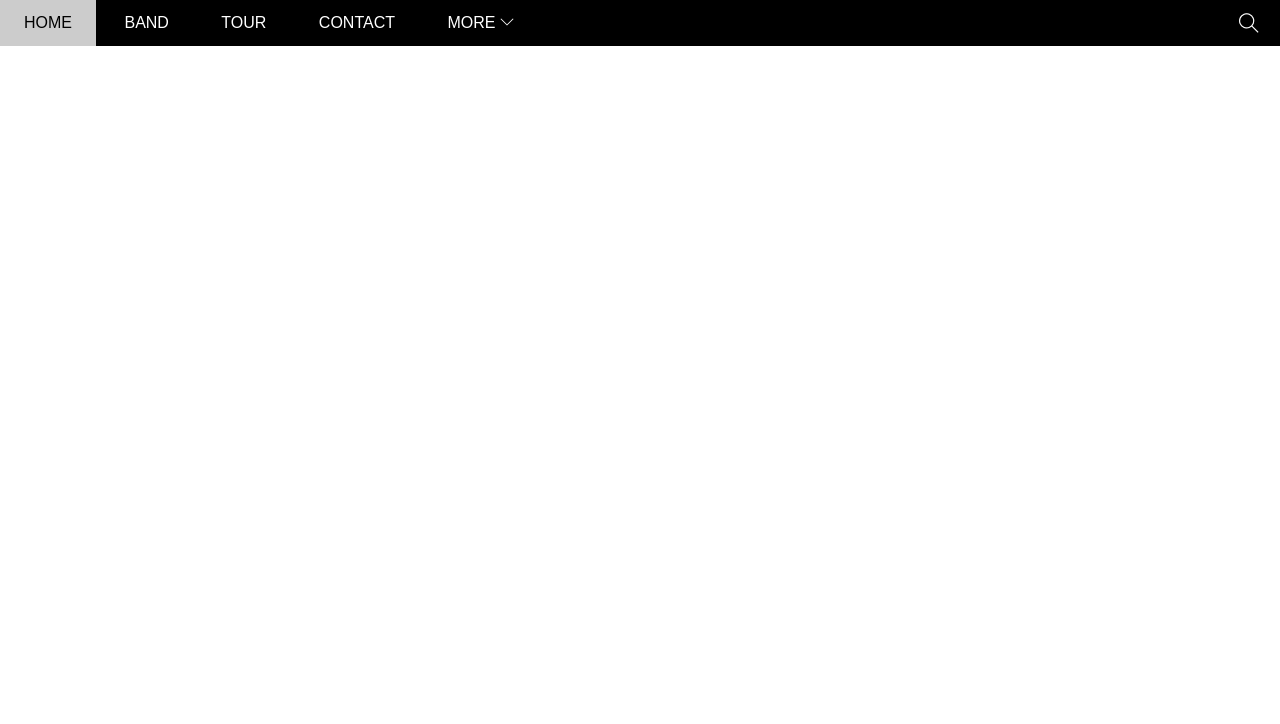
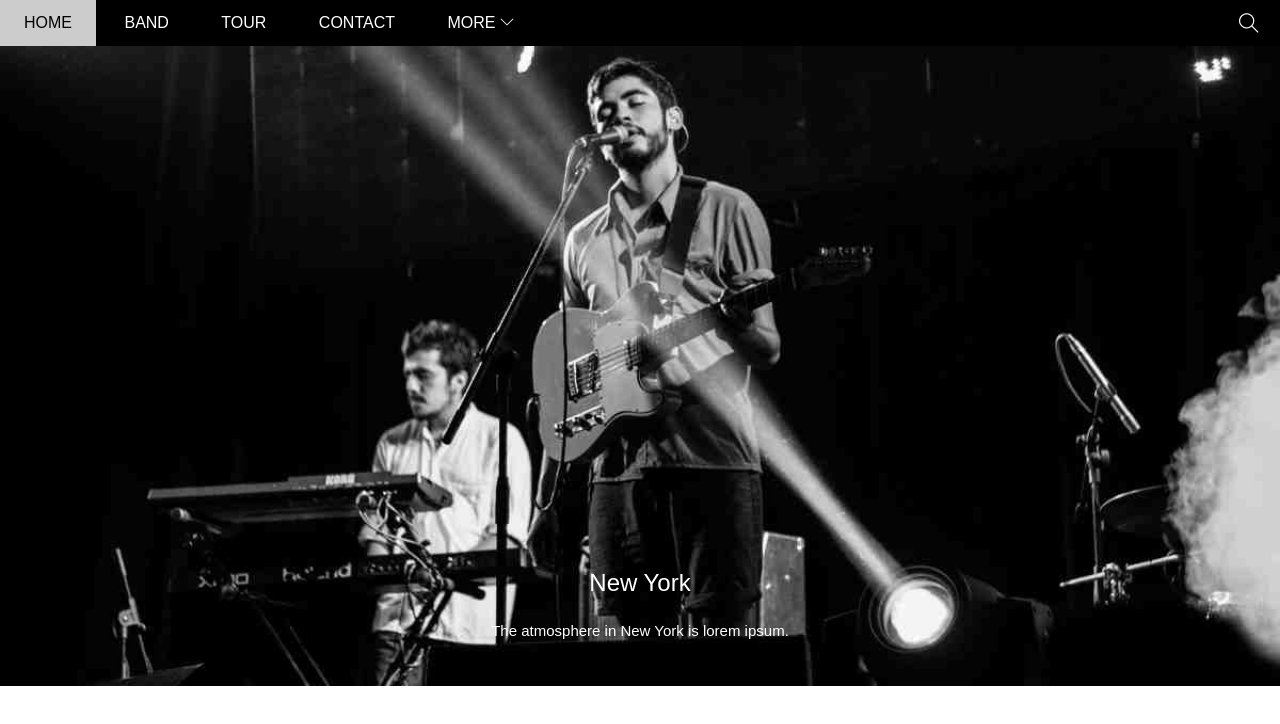
Before and after one commit to duongnhu10/F8_w3band, a plain HTML site: page index.html in a window 1280 px wide. Drawn offline with Linux system fonts and the light colour scheme.

Commit message:
update slider

```diff
--- a/assets/css/style.css
+++ b/assets/css/style.css
@@ -23,6 +23,8 @@ html {
   right: 0;
   height: 46px;
   background-color: #000;
+  z-index: 1;
+  /* header sẽ nổi lên slider */
 }
 
 #nav .subnav {
@@ -101,6 +103,41 @@ html {
   line-height: 46px;
 }
 
+/* Thuộc tính theo sau padding-top là % thì tỷ lệ theo chiều ngang chính nó */
+#slider {
+  position: relative;
+  margin-top: 46px;
+  padding-top: 50%;
+  background: url("/assets/img/slider/slider1.jpg") top center / cover no-repeat;
+}
+
+/* Phần content không còn chiếm chỗ của slider padding */
+#slider .text-content {
+  position: absolute;
+  bottom: 47px;
+
+  /* left: 50%;
+  transform: translateX(-50%); */
+
+  width: 100%;
+
+  /* right: 0;
+  left: 0; */
+
+  text-align: center;
+  color: white;
+}
+
+#slider .text-heading {
+  font-weight: 500;
+  font-size: 24px;
+}
+
+#slider .text-description {
+  font-size: 15px;
+  margin-top: 25px;
+}
+
 #content {
 }
 
--- a/index.html
+++ b/index.html
@@ -39,7 +39,10 @@
         </div>
 
         <div id="slider">
-
+            <div class="text-content">
+                <h2 class="text-heading">New York</h2>
+                <p class="text-description">The atmosphere in New York is lorem ipsum.</p>
+            </div>
         </div>
 
         <div id="content">
```
Also changed, not shown: assets/img/slider/slider1.jpg (added), 1 other file.
